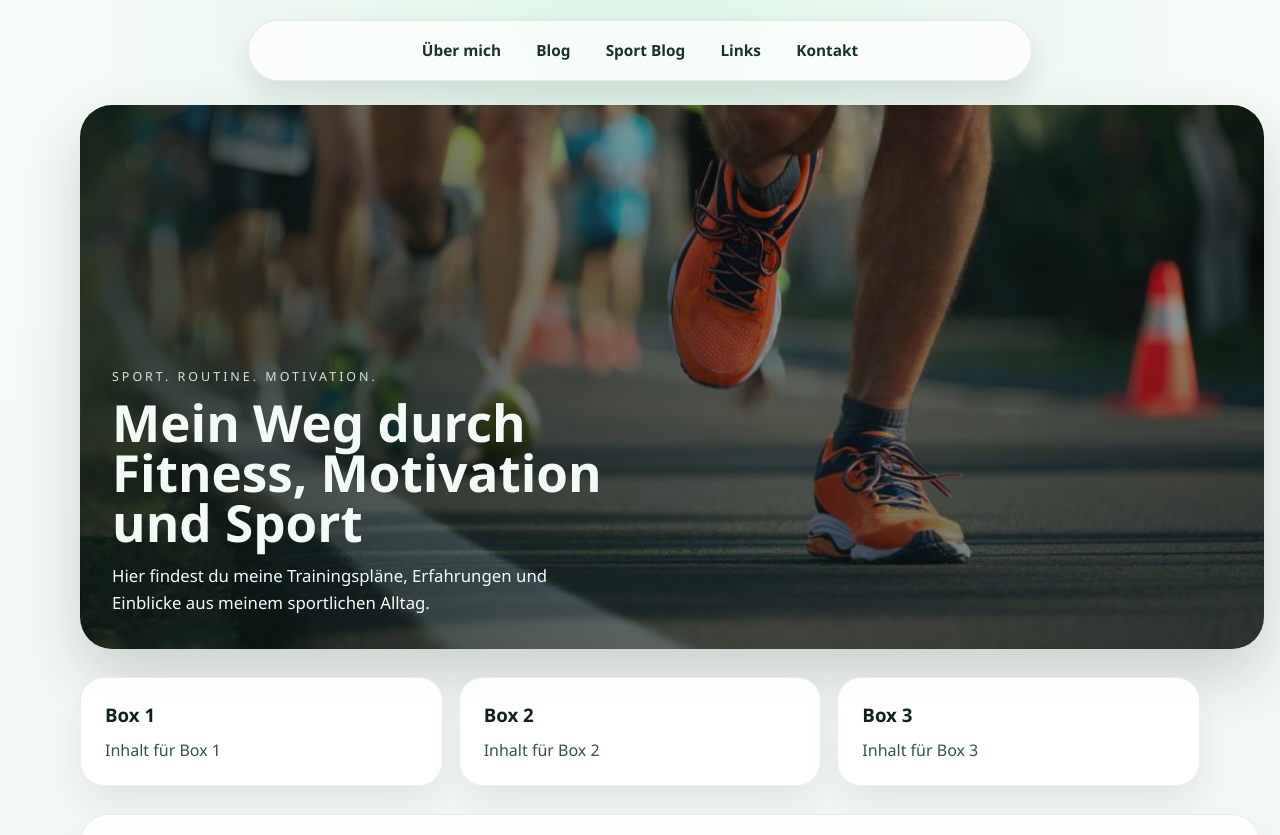
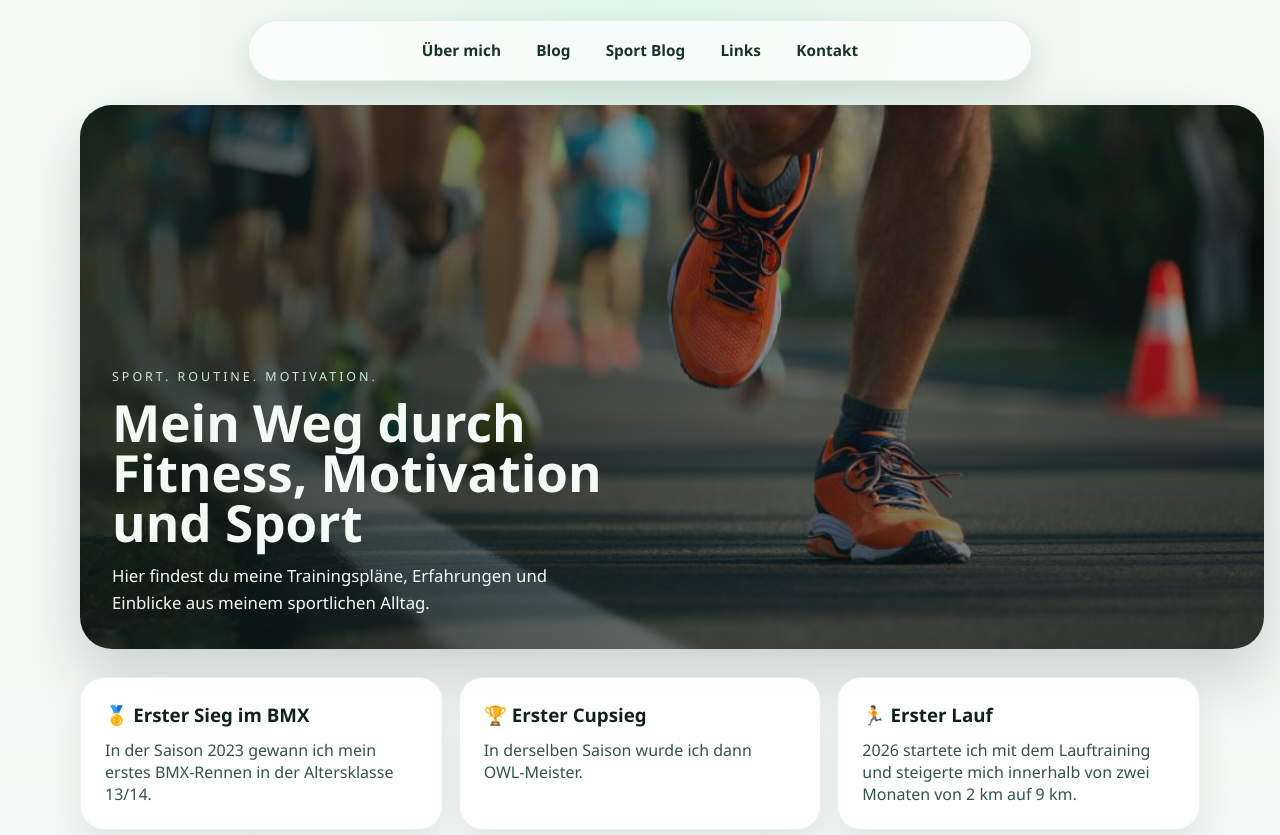
Before and after one commit to VossiDev09/One-pager-project, an Angular app: page / in a window 1280 px wide. Shown: the top 835 px of the page. Built offline with nearby package versions, Linux system fonts and the light colour scheme.

Commit message:
feat: update PERSONAL_BOXES with achievements and personal milestones

```diff
--- a/src/app/data/site-content.ts
+++ b/src/app/data/site-content.ts
@@ -15,9 +15,18 @@ export const NAV_LINKS: readonly NavLink[] = [
 ];
 
 export const PERSONAL_BOXES: readonly InfoCard[] = [
-  { title: 'Box 1', text: 'Inhalt für Box 1' },
-  { title: 'Box 2', text: 'Inhalt für Box 2' },
-  { title: 'Box 3', text: 'Inhalt für Box 3' },
+  {
+    title: '🥇 Erster Sieg im BMX',
+    text: 'In der Saison 2023 gewann ich mein erstes BMX-Rennen in der Altersklasse 13/14.',
+  },
+  {
+    title: '🏆 Erster Cupsieg',
+    text: 'In derselben Saison wurde ich dann OWL-Meister.',
+  },
+  {
+    title: '🏃 Erster Lauf',
+    text: '2026 startete ich mit dem Lauftraining und steigerte mich innerhalb von zwei Monaten von 2 km auf 9 km.',
+  },
 ];
 
 export const POSTS: readonly Post[] = [
```
